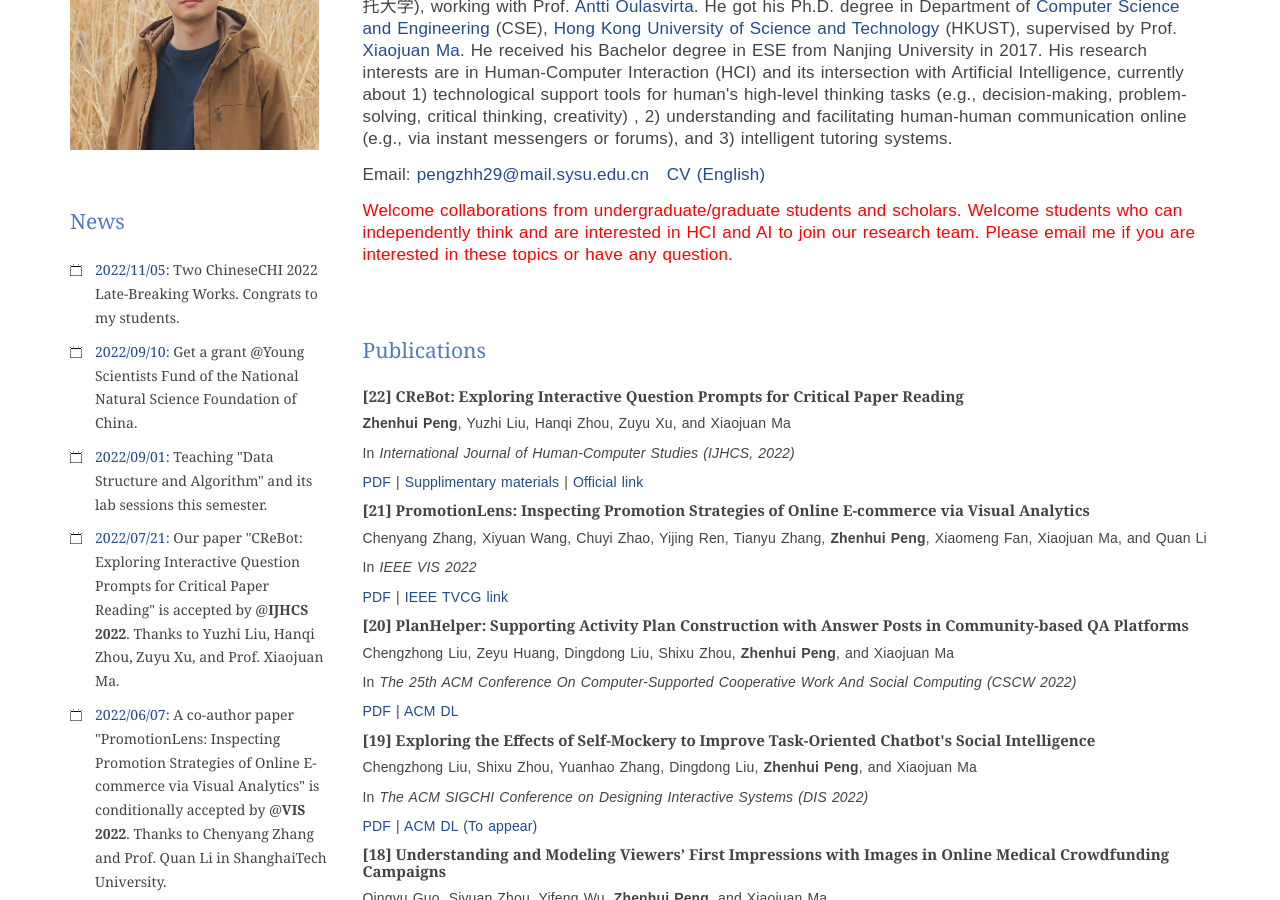
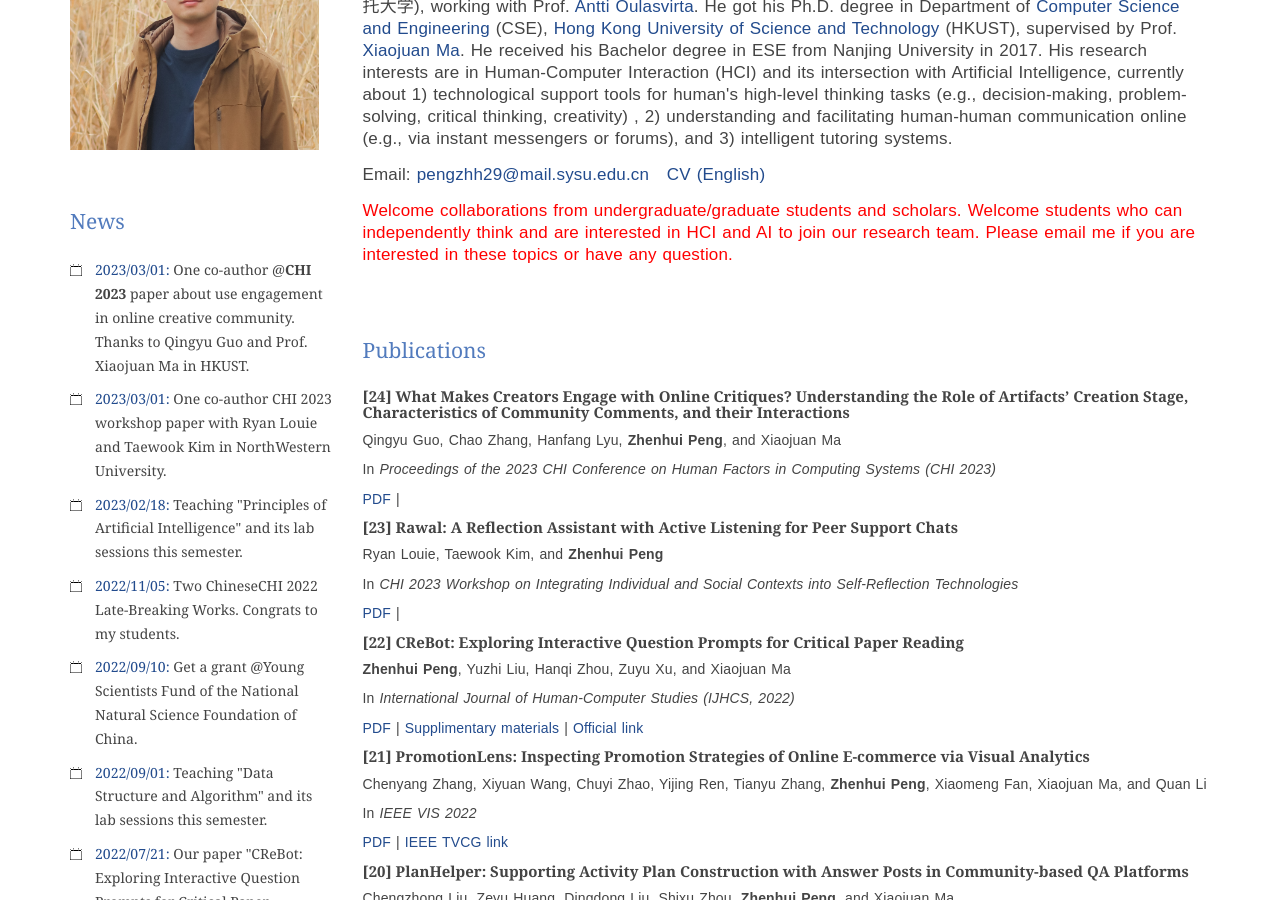
Before and after one commit to PenguinZhou/PenguinZhou.github.io, a Jekyll site: the page index.html, which Jekyll copies as it is, in a window 1280 px wide and 900 px high, scrolled down 258 px. Built offline with Jekyll 4.4.1, drawn with Linux system fonts in a browser that asks for light colours.

Commit message:
Update CHI 2023 publications

```diff
--- a/index.html
+++ b/index.html
@@ -72,6 +72,15 @@
                 <div class="widget widget-archives news">
                     <h3 class="widget-title">News</h3>
                     <ul>
+                        <li>
+                            <a>2023/03/01:</a> One co-author @<strong>CHI 2023</strong> paper about use engagement in online creative community. Thanks to Qingyu Guo and Prof. Xiaojuan Ma in HKUST.
+                        </li>
+                        <li>
+                            <a>2023/03/01:</a> One co-author CHI 2023 workshop paper with Ryan Louie and Taewook Kim in NorthWestern University.
+                        </li>
+                        <li>
+                            <a>2023/02/18:</a> Teaching "Principles of Artificial Intelligence" and its lab sessions this semester.
+                        </li>
                         <li>
                             <a>2022/11/05:</a> Two ChineseCHI 2022 Late-Breaking Works. Congrats to my students.
                         </li>
@@ -208,6 +217,22 @@
                 <div class="widget"><a name="publication"></a>
                     <h3 class="widget-title">Publications</h3>
                     <div class="publication">
+                        <h4 class="paper-title">
+                            [24] What Makes Creators Engage with Online Critiques? Understanding the Role of Artifacts’ Creation Stage, Characteristics of Community Comments, and their Interactions
+                        </h4>
+                        <p>Qingyu Guo, Chao Zhang, Hanfang Lyu, <strong>Zhenhui Peng</strong>, and Xiaojuan Ma</p>
+                        <p>In <i>Proceedings of the 2023 CHI Conference on Human Factors in Computing Systems (CHI 2023)</i></p>
+                        <p>
+                            <a href="docs/CHI2023_OCC.pdf">PDF</a> |
+                        </p>
+                        <h4 class="paper-title">
+                            [23] Rawal: A Reflection Assistant with Active Listening for Peer Support Chats
+                        </h4>
+                        <p> Ryan Louie, Taewook Kim, and <strong>Zhenhui Peng</strong></p>
+                        <p>In <i>CHI 2023 Workshop on Integrating Individual and Social Contexts into Self-Reflection Technologies</i></p>
+                        <p>
+                            <a href="docs/CHI_workshop_rawal.pdf">PDF</a> |
+                        </p>
                         <h4 class="paper-title">
                             [22] CReBot: Exploring Interactive Question Prompts for Critical Paper Reading
                         </h4>
```
Also changed, not shown: 3 other files.
